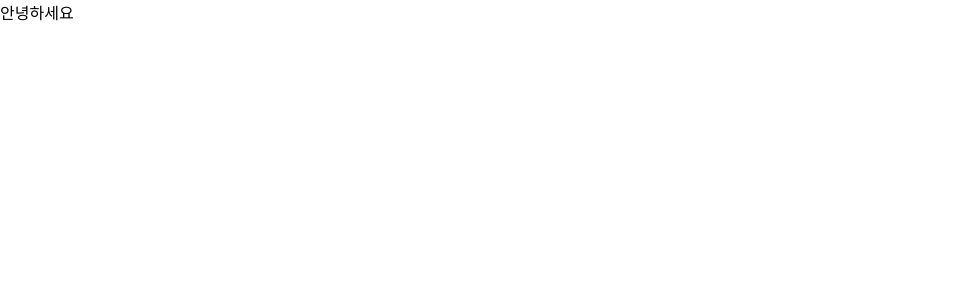
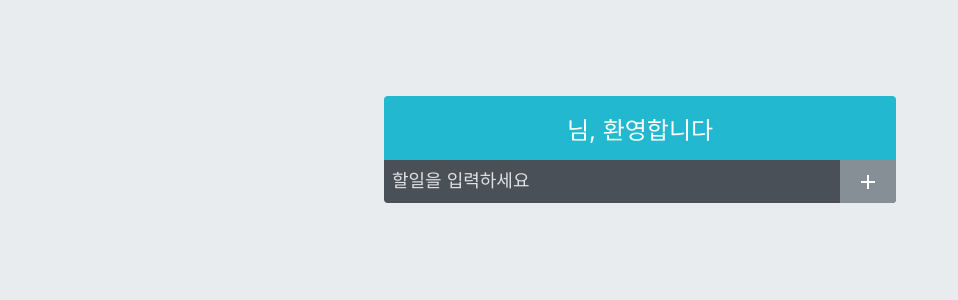
Before and after one commit to Jeoniee/-ReactJmt, a React (Create React App) app in the folder frontend/: page /MainView in a window 1280 px wide. Shown: the top 300 px of the page, without its empty margins (0-958 px from the left). Built offline with nearby package versions, Linux system fonts and the light colour scheme.

Commit message:
insert 추가

```diff
--- a/frontend/package.json
+++ b/frontend/package.json
@@ -10,12 +10,15 @@
     "@types/react-dom": "^18.2.24",
     "@types/react-router-dom": "^5.3.3",
     "axios": "^1.6.8",
+    "classnames": "^2.5.1",
     "js-cookie": "^3.0.5",
     "react": "^18.2.0",
     "react-cookie": "^7.1.4",
     "react-dom": "^18.2.0",
+    "react-icons": "^5.1.0",
     "react-router-dom": "^6.22.3",
     "react-scripts": "5.0.1",
+    "sass": "^1.75.0",
     "typescript": "^4.9.5",
     "web-vitals": "^2.1.4",
     "zustand": "^4.5.2"
--- a/frontend/src/index.css
+++ b/frontend/src/index.css
@@ -1,5 +1,7 @@
 body {
   margin: 0;
+  padding: 0;
+  background: #e9ecef;
   font-family: -apple-system, BlinkMacSystemFont, 'Segoe UI', 'Roboto', 'Oxygen',
     'Ubuntu', 'Cantarell', 'Fira Sans', 'Droid Sans', 'Helvetica Neue',
     sans-serif;
--- /dev/null
+++ b/frontend/src/ui/css/ToDoInsert.css
@@ -0,0 +1,37 @@
+.ToDoInsert{
+    display: flex;
+    background: #495057;
+
+    input {
+        background: none;
+        outline: none;
+        border: none;
+        padding: 0.5rem;
+        font-size: 1.125rem;
+        line-height: 1.5;
+        color: white;
+        &::placeholder {
+        color: #dee2e6;
+        }
+        /*버튼을 제외한 영역을 모두 차지하기*/
+        flex:1;
+    }
+
+    button {
+        background: none;
+        outline: none;
+        border: none;
+        background:#868e96;
+        color: white;
+        padding-left:1rem;
+        padding-right:1rem;
+        font-size: 1.5rem;
+        display: flex;
+        align-items:center;
+        cursor:pointer;
+        transition:0.1s background ease-in;
+        &:hover {
+            background:#adb5bd;
+        }
+    }
+}
--- /dev/null
+++ b/frontend/src/ui/css/TodoTempate.css
@@ -0,0 +1,22 @@
+.TodoTemplate {
+    width : 512px;
+    margin-left: auto;
+    margin-right: auto;
+    margin-top: 6rem;
+    border-radius: 4px;
+    overflow: hidden;
+
+    .app-title {
+        background: #22b8cf;
+        color: white;
+        height : 4rem;
+        font-size: 1.5rem;
+        display: flex;
+        align-items: center;
+        justify-content: center;
+    }
+
+    .content {
+        background: white;
+    }
+}
--- a/frontend/src/ui/view/MainView.tsx
+++ b/frontend/src/ui/view/MainView.tsx
@@ -1,9 +1,16 @@
 import React from 'react';
+import '../css/TodoTempate.css'
+import {useAuthStore} from "../../stores/store";
+import ToDoInsert from "./ToDoInsert";
+const MainView = () => {
 
-const MainView = () => {
+    const {username} = useAuthStore();
+
     return (
-        <div>
-            안녕하세요
+        <div className="TodoTemplate">
+           <div className="app-title">{username}님, 환영합니다</div>
+           <div className="content"><ToDoInsert/>
+           </div>
         </div>
     );
 };
--- /dev/null
+++ b/frontend/src/ui/view/ToDoInsert.tsx
@@ -0,0 +1,16 @@
+import { MdAdd } from 'react-icons/md';
+import '../css/ToDoInsert.css';
+import React from 'react';
+
+const ToDoInsert = () => {
+    return (
+        <form className="ToDoInsert">
+            <input placeholder="할일을 입력하세요"/>
+                <button type="submit">
+                    <MdAdd/>
+                </button>
+        </form>
+    );
+};
+
+export default ToDoInsert;
```
Also changed, not shown: 2 other files (tests, documents, lock files or other folders).
